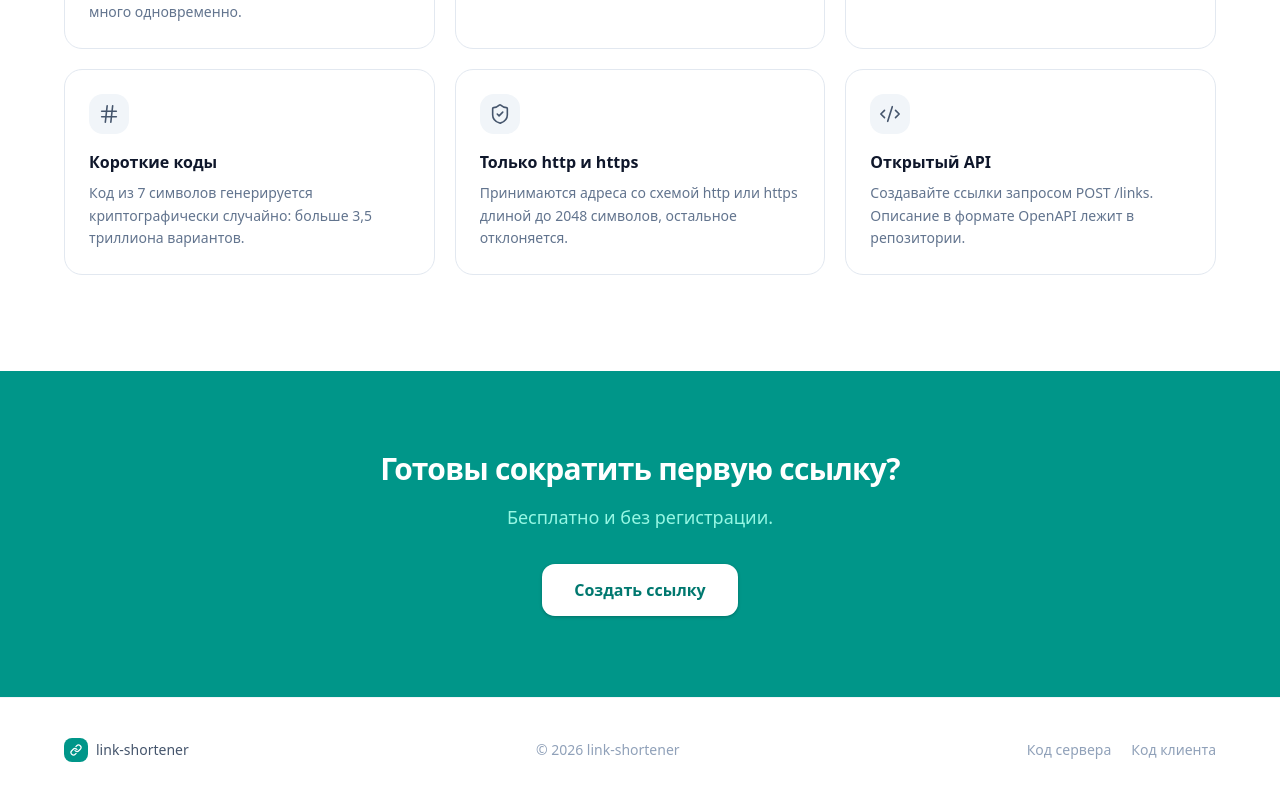
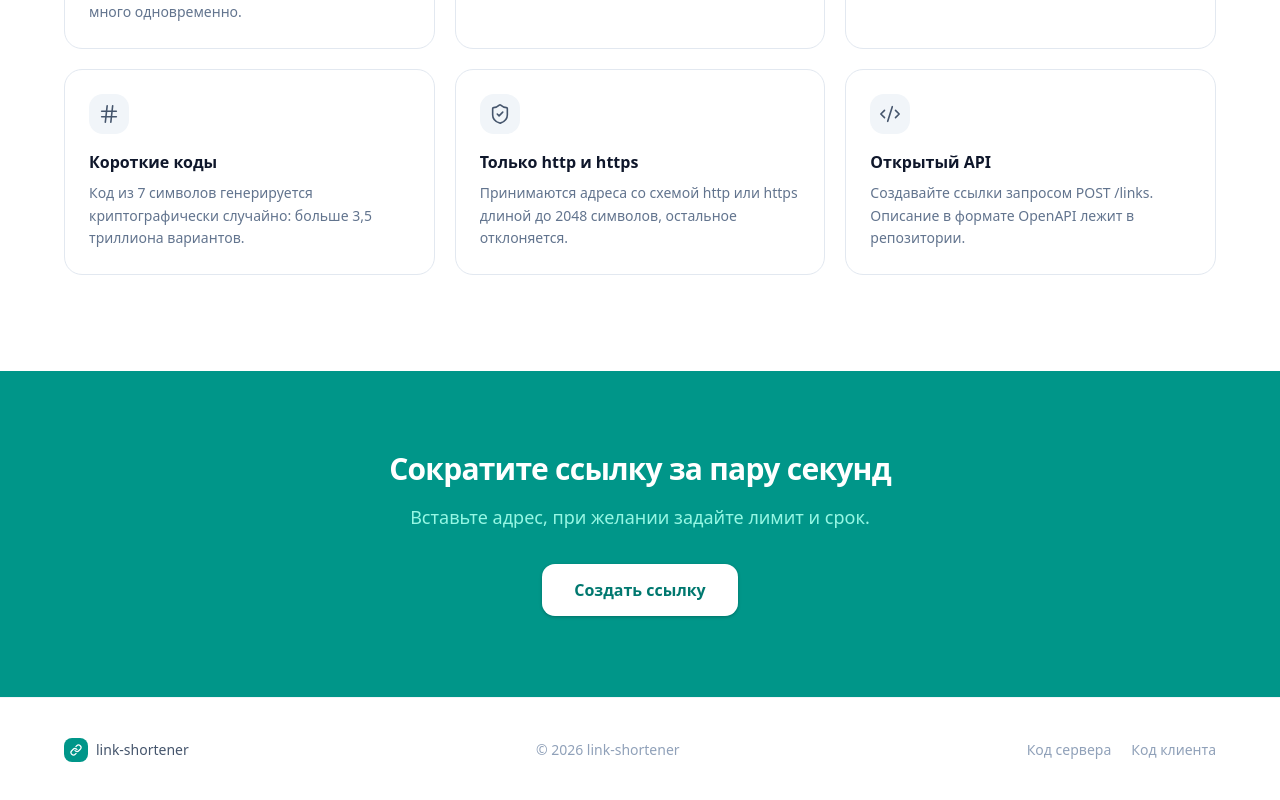
Before and after one commit to emilburganov/link-shortener-web, a React (Vite) app: page / in a window 1280 px wide. Shown: the part 1364-2164 px from the top of the page. Built offline with nearby package versions, Linux system fonts and the light colour scheme.

Commit message:
fix: reword the call to action text

```diff
--- a/src/features/landing/CallToAction.tsx
+++ b/src/features/landing/CallToAction.tsx
@@ -5,9 +5,11 @@ export function CallToAction() {
     <section className="bg-teal-600 px-6 py-20">
       <div className="mx-auto max-w-2xl text-center">
         <h2 className="mb-4 text-3xl font-bold tracking-tight text-white">
-          Готовы сократить первую ссылку?
+          Сократите ссылку за пару секунд
         </h2>
-        <p className="mb-8 text-lg text-teal-200">Бесплатно и без регистрации.</p>
+        <p className="mb-8 text-lg text-teal-200">
+          Вставьте адрес, при желании задайте лимит и срок.
+        </p>
 
         <Button
           asChild
```
